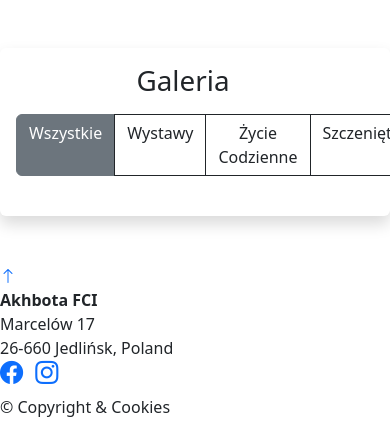
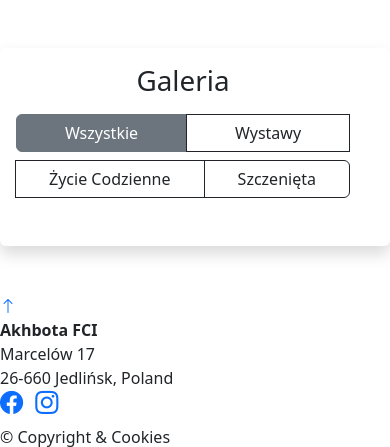
Before and after one commit to AlekUp24/Akhbota_WebApp, a Django app: page /gallery/1 in a window 390 px wide; the page is wider, and only the part inside the window is pictured. Shown: the part 115-562 px from the top of that part. Run offline with Django 4.2, Linux system fonts and the light colour scheme; data comes from the database, SQL or seed files in the repository; some libraries are stand-ins or nearby versions.

Commit message:
Resonsivenes in mobile enchanced

```diff
--- a/akhbota/blog/templates/blog.html
+++ b/akhbota/blog/templates/blog.html
@@ -13,7 +13,7 @@
         <div class="card mb-3 text-start">
             <div class="row g-0">
               <div class="col-md-4">
-                <img src="{{item.image.url}}" class="img-fluid rounded-start" alt="...">
+                <img src="{{item.image.url}}" class="img-fluid rounded-start" alt="..." style="width: 90%; height: 90%; object-fit: cover;">
               </div>
               <div class="col-md-8 px-5">
                 <div class="card-body">
--- a/akhbota/main_app/templates/gallery.html
+++ b/akhbota/main_app/templates/gallery.html
@@ -9,13 +9,13 @@
     <div class="row col-12 text-center mb-4">
         <p class="display-6" data-lang-key="gallery_title">Galeria</p>
 
-        <div class="btn-group" role="group" aria-label="Basic radio toggle button group rounded">
-            <a href={% url 'gallery' 'all' %} type="button" class="btn btn-all btn-secondary" value="all">Wszystkie</a>
+        <div class="btn-group flex-wrap" role="group" aria-label="Basic radio toggle button group rounded">
+            <a href={% url 'gallery' 'all' %} type="button" class="btn btn-all btn-secondary mb-2" value="all">Wszystkie</a>
             {% for value, display in choices %}
                 {% if curr_choice == value %}
-                    <a href={% url 'gallery' value %} type="button" class="btn-active btn btn-dark" value="{{ value }}">{{ display }}</a>
+                    <a href={% url 'gallery' value %} type="button" class="btn-active btn btn-dark mb-2" value="{{ value }}">{{ display }}</a>
                 {% else %}
-                    <a href={% url 'gallery' value %} type="button" class="btn btn-outline-dark" value="{{ value }}">{{ display }}</a>
+                    <a href={% url 'gallery' value %} type="button" class="btn btn-outline-dark mb-2" value="{{ value }}">{{ display }}</a>
                 {% endif %}
             {% endfor %}
         </div>
--- a/akhbota/main_app/templates/home.html
+++ b/akhbota/main_app/templates/home.html
@@ -36,10 +36,10 @@
 
 <!-- About -->
 <center>
-  <div id="about" class="container content-container rounded shadow py-3 mb-5 mt-5">
+  <div id="about" class="container content-container rounded shadow mb-5 mt-5">
     <div class="row">
 
-      <div class="col-md mt-3 mb-3 text-center">
+      <div class="col-md mt-3 mb-3 text-center" style="margin-left:-5px;">
         <img src="media/pictures/profil_o_nas.jpg">
       </div>
 
@@ -113,7 +113,7 @@
       </div>
 
       <div class="col-md my-3">
-          <iframe src="https://www.google.com/maps/embed?pb=!1m18!1m12!1m3!1d2483.625825852903!2d21.155863912694077!3d51.50173357169438!2m3!1f0!2f0!3f0!3m2!1i1024!2i768!4f13.1!3m3!1m2!1s0x4718f7c01650d5fd%3A0x6a951fa0cf66173!2sMarcel%C3%B3w%2017%2C%2026-660!5e0!3m2!1spl!2spl!4v1721730212024!5m2!1spl!2spl" width="400" height="300" style="border:0;" allowfullscreen="" loading="lazy" referrerpolicy="no-referrer-when-downgrade"></iframe>
+          <iframe src="https://www.google.com/maps/embed?pb=!1m18!1m12!1m3!1d2483.625825852903!2d21.155863912694077!3d51.50173357169438!2m3!1f0!2f0!3f0!3m2!1i1024!2i768!4f13.1!3m3!1m2!1s0x4718f7c01650d5fd%3A0x6a951fa0cf66173!2sMarcel%C3%B3w%2017%2C%2026-660!5e0!3m2!1spl!2spl!4v1721730212024!5m2!1spl!2spl" width="370" height="280" style="border:0;" allowfullscreen="" loading="lazy" referrerpolicy="no-referrer-when-downgrade"></iframe>
       </div>
 
   </div>
```
